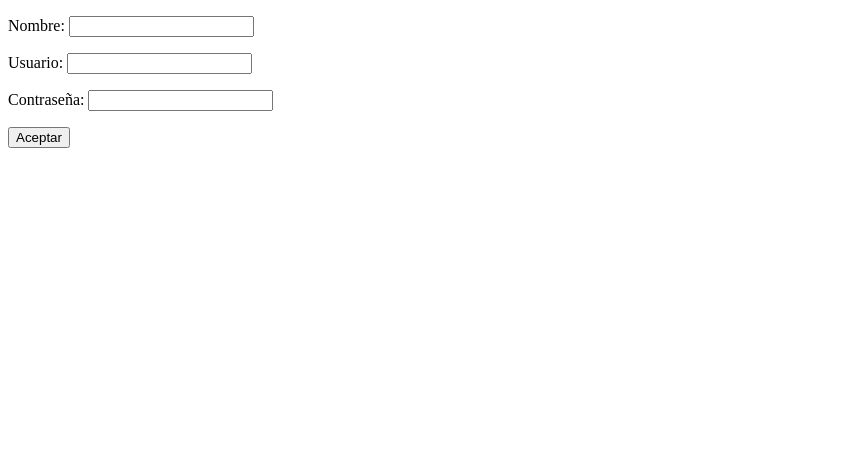
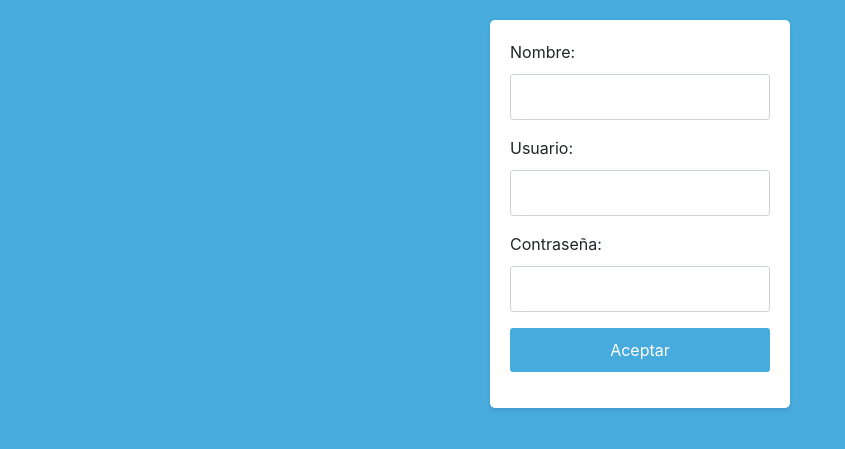
Before and after one commit to samuelgalan99/PROYECTO-IAW, a PHP site: page /registrar.php in a window 1280 px wide. Shown: the top 449 px of the page, without its empty margins (0-845 px from the left). Run offline with PHP 8.4, Linux system fonts and the light colour scheme.

Commit message:
Añado css y boostrap a registrar

```diff
--- a/registrar.php
+++ b/registrar.php
@@ -5,12 +5,59 @@
     <meta http-equiv="X-UA-Compatible" content="IE=edge">
     <meta name="viewport" content="width=device-width, initial-scale=1.0">
     <title>Registrar usuario</title>
-    <body>
-        <form action="registrar2.php" method="post">
-            <p><label >Nombre: <input type="text" name="nombre" ></label></p>
-            <p><label >Usuario: <input type="text" name="usuario" ></label></p>
-            <p><label >Contraseña: <input type="password" name="contraseña"></label></p>
-            <p><input type="submit" value="Aceptar" id="boton"></p>
-        </form>
-    </body>
+    <link rel="stylesheet" href="https://stackpath.bootstrapcdn.com/bootstrap/4.5.0/css/bootstrap.min.css">
+    <style>
+        body {
+            background-color: #47ABDD;
+            padding: 20px;
+        }
+        form {
+            max-width: 300px;
+            margin: 0 auto;
+            background-color: #fff;
+            padding: 20px;
+            border-radius: 5px;
+            box-shadow: 0 2px 4px rgba(0, 0, 0, 0.1);
+        }
+        form label {
+            display: block;
+            margin-bottom: 10px;
+        }
+
+        form input[type="password"] {
+            width: 100%;
+            padding: 10px;
+            border: 1px solid #ced4da;
+            border-radius: 3px;
+        }
+        form input[type="text"] {
+            width: 100%;
+            padding: 10px;
+            border: 1px solid #ced4da;
+            border-radius: 3px;
+        }
+        form input[type="submit"] {
+            width: 100%;
+            padding: 10px;
+            background-color: #47ABDD;
+            color: #fff;
+            border: none;
+            border-radius: 3px;
+            cursor: pointer;
+        }
+        form input[type="submit"]:hover {
+            background-color: #DB7CD8;
+        }
+    </style>
+</head>
+<body>
+    <form action="registrar2.php" method="post">
+        <p><label for="nombre">Nombre: </label><input type="text" name="nombre" id="nombre"></p>
+        <p><label for="usuario">Usuario: </label><input type="text" name="usuario" id="usuario"></p>
+        <p><label for="contraseña">Contraseña: </label><input type="password" name="contraseña" id="contraseña"></p>
+        <p><input type="submit" value="Aceptar" class="btn btn-primary"></p>
+    </form>
+
+    <script src="https://stackpath.bootstrapcdn.com/bootstrap/4.5.0/js/bootstrap.min.js"></script>
+</body>
 </html>
```
